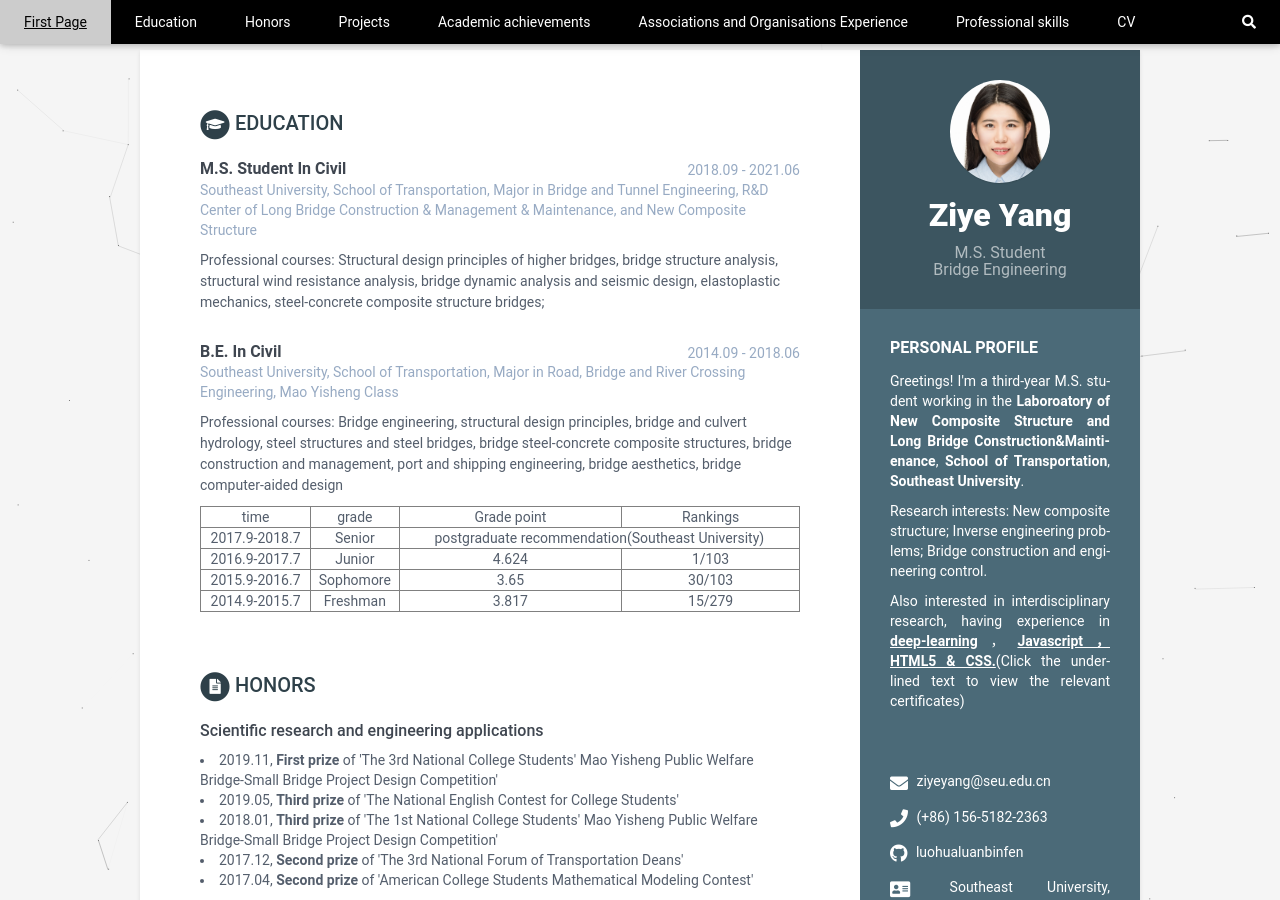
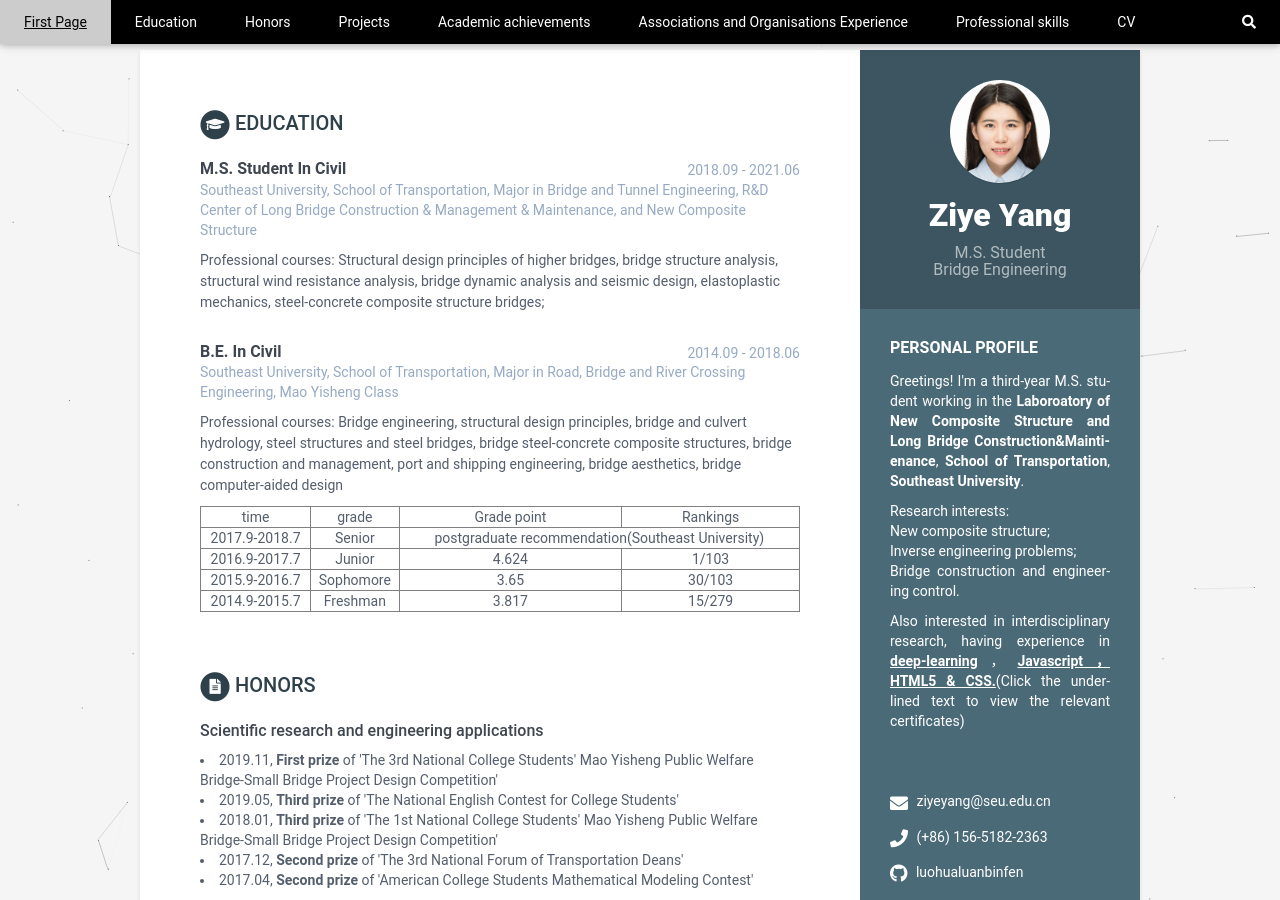
Before and after one commit to luohualuanbinfen/CV_EN, a Jekyll site: the page built from index.html, in a window 1280 px wide and 900 px high. Built offline with Jekyll 4.4.1, drawn with Linux system fonts in a browser that asks for light colours.

```diff
--- a/_includes/interests.html
+++ b/_includes/interests.html
@@ -10,7 +10,7 @@
     {% for interest in interests %}
 
       <li>Greetings! I'm a third-year M.S. student working in the <b>Laboro&shy;atory of New Co&shy;mposite Structure and Long Bridge Construction&Mainti&shy;enance</b>, <b>School of Transportation</b>, <b>Sou&shy;theast University</b>.</li>
-      <li>Research interests: New composite structure; Inverse engineering problems; Bridge construction and engineering control.</li>
+      <li>Research interests: </br>New composite structure;  </br>Inverse engineering problems; </br>Bridge construction and engineering control.</li>
       <li>Also interested in interdisciplinary research, having experience in <a href="https://coursera.org/share/d6cd0aa67e414c0a7ddf23db8758deae"><b><u>deep-learning</u></b></a>，<a href="https://coursera.org/share/cc9ef0a0042bf10c00a79bfb5cddb432"><b><u>Javascript，HTML5 & CSS.</u></b></a>(Click the underlined text to view the relevant certificates)</li>
 
     {% endfor %}
```
